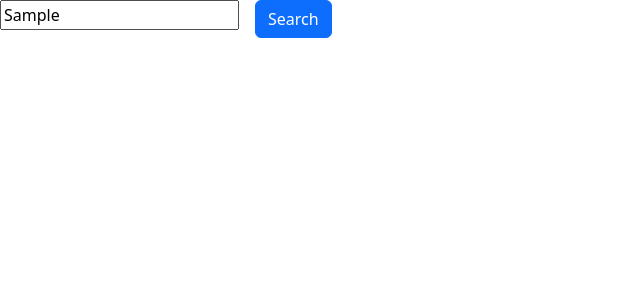
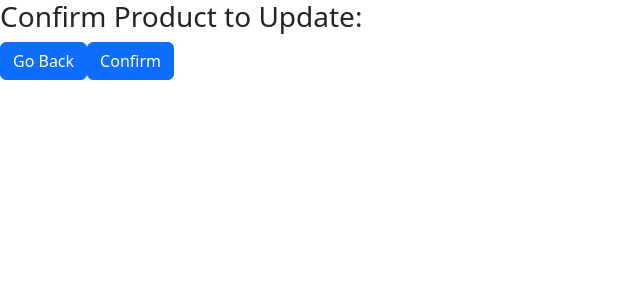
Before and after one commit to racheldesa/Assignment3, a React (Create React App) app in the folder frontend/: page / in a window 1280 px wide. Both pictures are taken after typing "Sample" into the empty fields and a click on the button "Search". Shown: the top 300 px of the page, without its empty margins (0-640 px from the left). Built offline with nearby package versions, Linux system fonts and the light colour scheme.

Commit message:
Added Confirmation view to UpdateProduct.js. TODO: show product card of queried item.

```diff
--- a/frontend/src/UpdateProduct.js
+++ b/frontend/src/UpdateProduct.js
@@ -13,6 +13,7 @@ function UpdateProduct() {
         setViewer(1);
     }
 
+    function SearchById() {
         return (
             <div>
                 <form onSubmit={handleSubmit(onSubmit)} class="row g-3">
@@ -26,6 +27,29 @@ function UpdateProduct() {
                 </form>
             </div>
         );
+    };
+
+    function ConfirmProduct() {
+        return (
+            <div>
+                <h3>Confirm Product to Update: </h3>
+                <div id="search-result">
+
+                </div>
+                <div class="col-auto">
+                    <button class="btn btn-primary mb-3">Go Back</button>
+                    <button class="btn btn-primary mb-3">Confirm</button>
+                </div>
+            </div>
+        );
+    };
+
+    return (
+        <div>
+            {viewer===0 && <SearchById />}
+            {viewer===1 && <ConfirmProduct />}
+        </div>
+    );
 }
 
 export default UpdateProduct;
```
Lines whose indentation alone changed are shown as unchanged.
